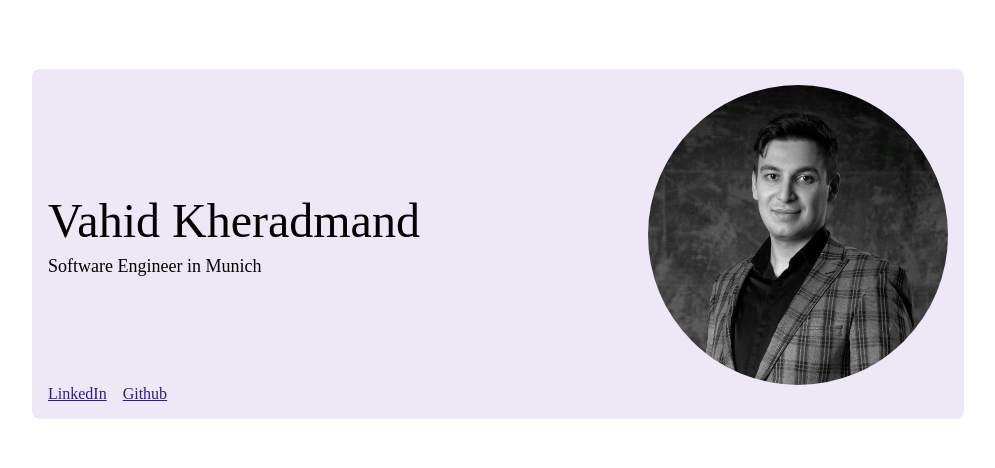
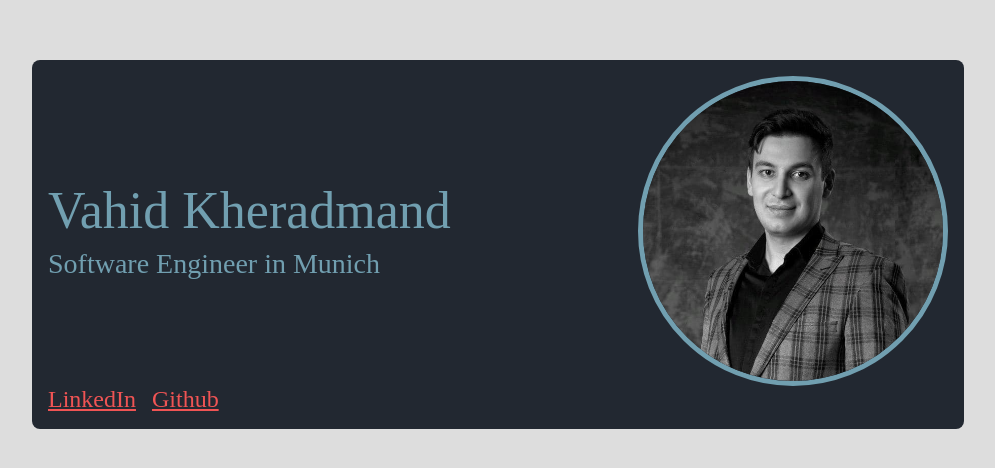
Before and after one commit to developerium/developerium.github.io, a React (Create React App) app: page / in a window 1280 px wide. Shown: the part 156-624 px from the top of the page, without its empty margins (142-1137 px from the left). Built offline with nearby package versions, Linux system fonts and the light colour scheme.

Commit message:
Style the app

```diff
--- a/public/index.html
+++ b/public/index.html
@@ -34,11 +34,6 @@
         width: 100%;
         height: 100%;
       }
-      #root {
-        display: flex;
-        width: 100%;
-        height: 100%;
-      }
     </style>
   </head>
   <body>
--- a/src/App.tsx
+++ b/src/App.tsx
@@ -1,7 +1,9 @@
 import React from 'react';
 import styled from 'styled-components';
+import { AppStyle } from './AppStyle';
 import { Header } from './Header';
 import { SocialLinks } from './SocialLinks';
+import { appColor } from './theme';
 
 const Root = styled.div`
   display: flex;
@@ -13,12 +15,13 @@ const Root = styled.div`
   margin: auto;
 
   border-radius: 8px;
-  background-color: #ede7f6;
+  background-color: ${appColor};
 `;
 
 function App() {
   return (
     <Root>
+      <AppStyle />
       <Header />
       <SocialLinks />
     </Root>
--- /dev/null
+++ b/src/AppStyle.tsx
@@ -0,0 +1,15 @@
+import { createGlobalStyle } from 'styled-components';
+
+import { bodyColor } from './theme';
+
+export const AppStyle = createGlobalStyle`
+  body {
+    background-color: ${bodyColor};
+  }
+
+  #root {
+    display: flex;
+    width: 100%;
+    height: 100%;
+  }
+`;
--- a/src/Header.tsx
+++ b/src/Header.tsx
@@ -2,6 +2,7 @@ import React, { FC } from 'react';
 import styled from 'styled-components';
 
 import myImage from './assets/me-01.jpg';
+import { textColor } from './theme';
 
 const Root = styled.div`
   width: 100%;
@@ -17,18 +18,21 @@ const TitleWrapper = styled.div`
 `;
 
 const Title = styled.div`
-  font-size: xxx-large;
+  font-size: 52px;
+  color: ${textColor};
 `;
 
 const Subtitle = styled.div`
   padding-top: 8px;
-  font-size: large;
+  font-size: 28px;
+  color: ${textColor};
 `;
 
 const Image = styled.img`
   width: 300px;
   overflow: hidden;
   border-radius: 50%;
+  border: 5px solid ${textColor};
 `;
 
 export const Header: FC = () => (
--- a/src/Link.tsx
+++ b/src/Link.tsx
@@ -1,18 +1,15 @@
 import React, { FC } from 'react';
 import styled from 'styled-components';
+import { linkColor, linkHoverColor } from './theme';
 
 interface LinkProps {
   title: string;
   url: string;
 }
 
-// deep purple
-// https://htmlcolorcodes.com/color-chart/material-design-color-chart/
-const linkColor = '#311B92';
-const linkHoverColor = '#6200EA';
-
 const StyledA = styled.a`
   padding-right: 16px;
+  font-size: 24px;
 
   color: ${linkColor};
   &:active,
--- /dev/null
+++ b/src/theme.ts
@@ -0,0 +1,5 @@
+export const bodyColor = '#DDDDDD';
+export const appColor = '#222831';
+export const textColor = '#719FB0';
+export const linkColor = '#F05454';
+export const linkHoverColor = '#6200EA';
```
